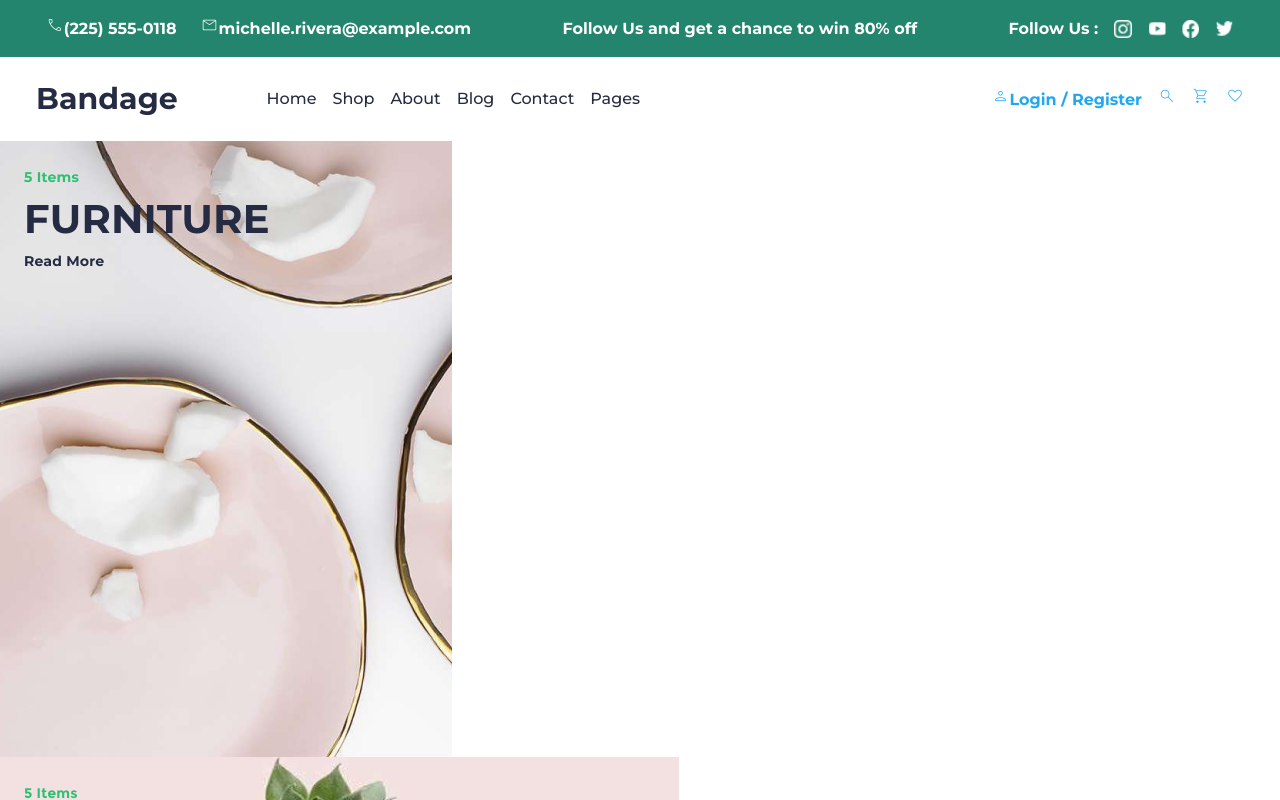
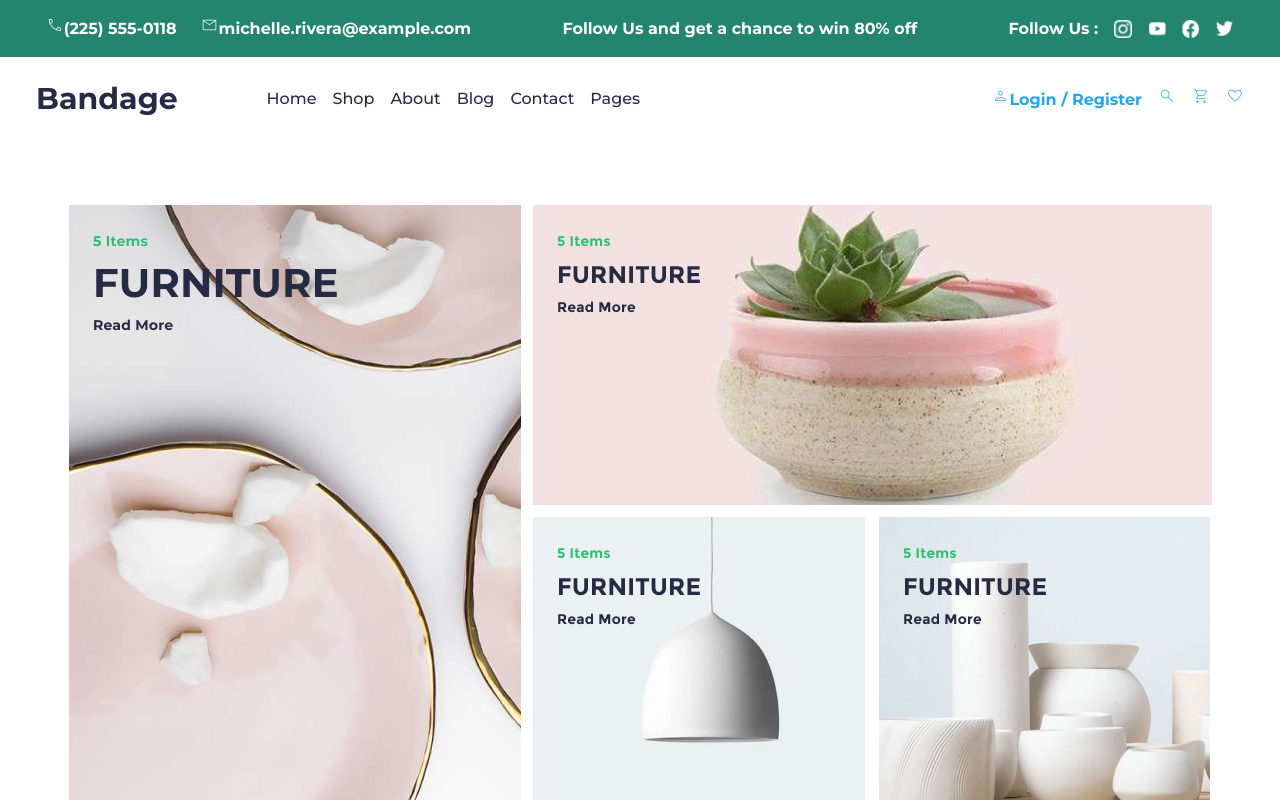
Before and after one commit to CrownedTechie/Sample-ecommerce-site, a React (Vite) app: page / in a window 1280 px wide. Shown: the top 800 px of the page. Built offline with nearby package versions, Linux system fonts and the light colour scheme.

Commit message:
change stylings for hero section

```diff
--- a/src/components/FurnitureSection.jsx
+++ /dev/null
@@ -1,24 +0,0 @@
-import furniture1 from '../assets/furniture-desktop1.png';
-import furniture2 from '../assets/furniture-desktop2.png';
-import furniture3 from '../assets/furniture-desktop3.png';
-import furniture4 from '../assets/furniture-desktop4.png';
-import DisplayImg from './DisplayImg';
-
-const FurnitureSection = () => {
-  return (
-      <>
-          <section className='flex justify-center py-16'>
-
-            <div className=' grid grid-rows-2 grid-flow-col gap-3'>
-              <DisplayImg img={furniture1} styling='row-span-3'  />
-              <DisplayImg img={furniture2} styling='col-span-2' />
-              <DisplayImg img={furniture3} styling='row-span-2 col-span-1' />
-              <DisplayImg img={furniture4} styling='row-span-2 col-span-1' />
-            </div>
-
-        </section>
-      </>
-  )
-}
-
-export default FurnitureSection;
--- /dev/null
+++ b/src/components/HeroSection.jsx
@@ -0,0 +1,25 @@
+import furniture1 from '../assets/furniture-desktop1.png';
+import furniture2 from '../assets/furniture-desktop2.png';
+import furniture3 from '../assets/furniture-desktop3.png';
+import furniture4 from '../assets/furniture-desktop4.png';
+import DisplayImg from './DisplayImg';
+import '../stylings/HeroSection.css';
+
+const HeroSection = () => {
+  return (
+      <>
+          <section className='hero-section'>
+
+            <div className='hero-images'>
+              <DisplayImg img={furniture1} />
+              <DisplayImg img={furniture2} />
+              <DisplayImg img={furniture3} />
+              <DisplayImg img={furniture4} />
+            </div>
+
+        </section>
+      </>
+  )
+}
+
+export default HeroSection;
--- a/src/pages/ShopPage.jsx
+++ b/src/pages/ShopPage.jsx
@@ -1,6 +1,6 @@
 import AlertHeader from "../components/AlertHeader";
 import Header from "../components/Header";
-import FurnitureSection from "../components/FurnitureSection";
+import HeroSection from "../components/HeroSection";
 import FeaturedProduct from "../components/FeaturedProduct";
 import ProductCard from "../components/ProductCard";
 import lamp from '../assets/graphic-design1.png';
@@ -19,7 +19,7 @@ const ShopPage = () => {
       <>
         <AlertHeader />
         <Header />
-        <FurnitureSection />
+        <HeroSection />
 
         <FeaturedProduct category='bestseller products'>
         <section className="flex flex-col justify-center items-center px-24 ">
--- /dev/null
+++ b/src/stylings/HeroSection.css
@@ -0,0 +1,25 @@
+.hero-section {
+    display: flex;
+    justify-content: center;
+    padding: 4rem 0;
+}
+
+.hero-images {
+    display: grid;
+    grid-template-rows: repeat(2, minmax(0, 1fr));
+    grid-auto-flow: column;
+    gap: 0.75rem;
+}
+
+.hero-images img:nth-of-type(1) {
+    grid-row: span 3/span 3;
+}
+
+.hero-images img:nth-of-type(2) {
+    grid-column: span 2/span 2;
+}
+
+.hero-images img:nth-of-type(3), .hero-images img:nth-of-type(4) {
+    grid-column: span 1/span 1;
+    grid-row: span 2/span 2;
+}
```
